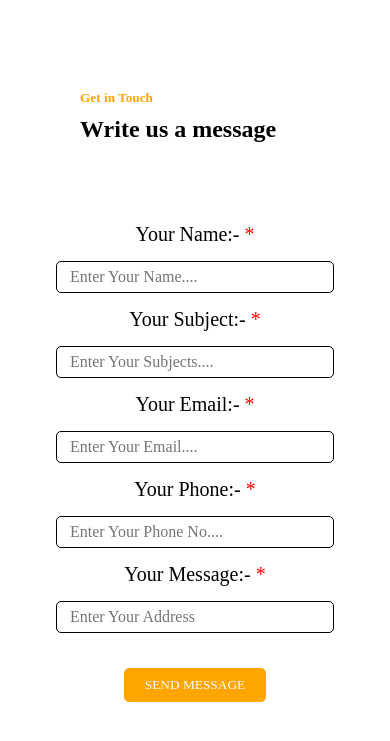
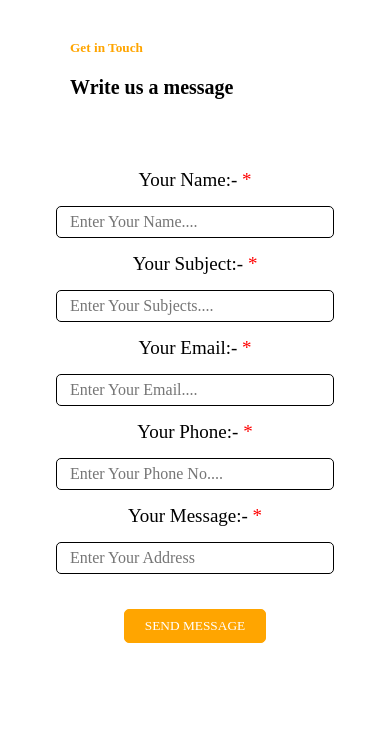
Before and after one commit to Milanmiyani/finalfile, a PHP site: page /contact.html in a window 390 px wide. Shown: the part 56-797 px from the top of the page. Run offline with PHP 8.4, Linux system fonts and the light colour scheme.

Commit message:
Add files via upload

```diff
--- a/css/contact.css
+++ b/css/contact.css
@@ -42,14 +42,14 @@
 .contact form .info{
     margin-bottom:30px;
     text-align: left;
-    margin: 80px;
+    margin: 70px;
 }
 .contact form .info h5{
-  padding: 10px 0px;
+  padding: 20px 0px;
   color: orange;
 }
 .contact form label{
-    font-size: 20px;
+    font-size: 19px;
 
 }
 .contact form label span{
@@ -105,13 +105,18 @@
     .contact{
         align-items: center;
         text-align: center;
-        margin-top: 80px;
+        margin-top: 50px;
         margin-bottom:50px;
     }
     .contact form input{
         width: 250px;
 
     }
-
+    .contact form .info h2{
+      font-size: 20px;
+      }
+      .contact form {
+       margin-top: -50px;
+    }
 
 }
```
